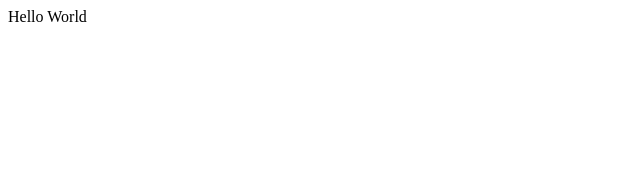
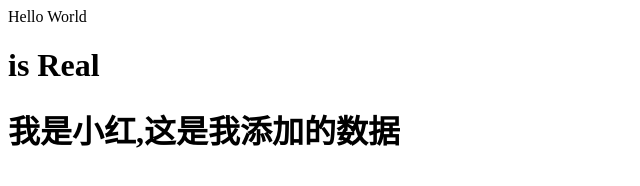
Before and after one commit to GloryHuang/test, a plain HTML site: page index.html in a window 1280 px wide. Shown: the whole page, without its empty margins (0-640 px from the left). Drawn offline with Linux system fonts and the light colour scheme.

Commit message:
这是我小红添加的第10行数据

```diff
--- a/index.html
+++ b/index.html
@@ -7,5 +7,7 @@
 </head>
 <body>
     <div>Hello World</div>
+    <h1>is Real</h1>
+    <h1>我是小红,这是我添加的数据</h1>
 </body>
 </html>
```
